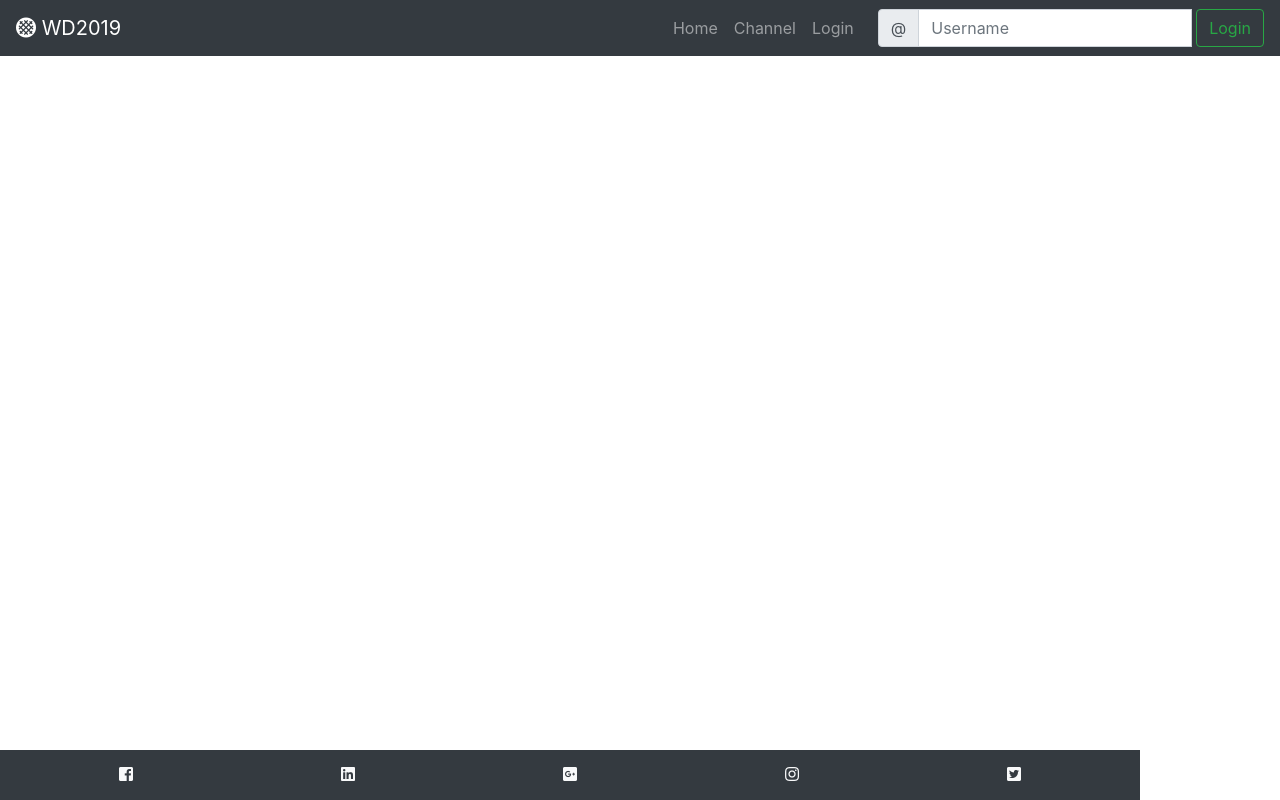
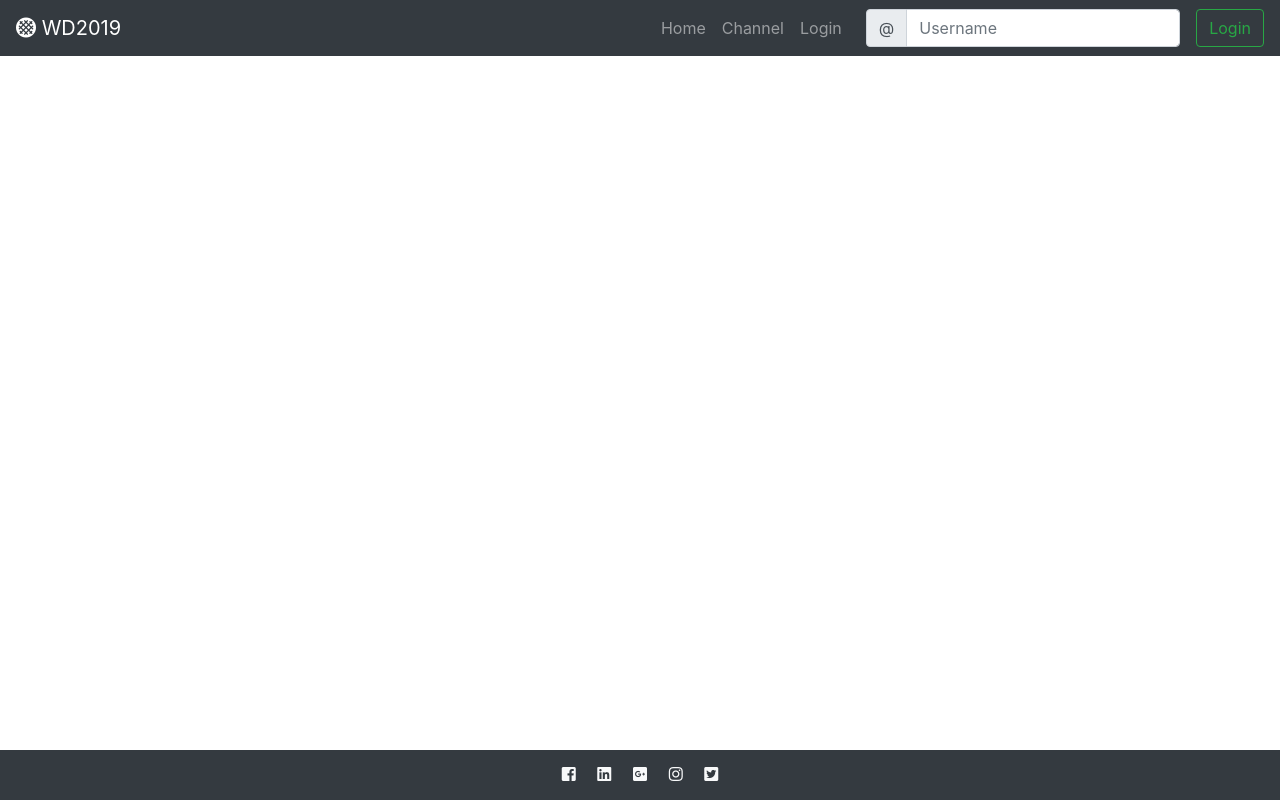
Before and after one commit to GuilhermeBorges3Ddev/DeveloperDeck, a React (Create React App) app in the folder my-app/: page / in a window 1280 px wide. Built offline with nearby package versions, Linux system fonts and the light colour scheme.

Commit message:
Footer done and all the whitespaces were removed

```diff
--- a/my-app/src/App.css
+++ b/my-app/src/App.css
@@ -25,7 +25,6 @@
 .footer{
   position: absolute;
   bottom: 0;
-  width: 100%;
   height: 50px;
 }
 
--- a/my-app/src/App.js
+++ b/my-app/src/App.js
@@ -7,6 +7,10 @@ class App extends Component {
       <div className="container-fluid p-0">
           <nav className="navbar navbar-expand-md navbar-dark bg-dark">
             <a className="navbar-brand" href="#"><i className="fas fa-stroopwafel"></i>&nbsp;WD2019</a>
+            <button className="navbar-toggler" type="button" data-toggle="collapse" data-target="#navbarMainToggler"
+              aria-controls="navbarMainToggler" aria-expanded="false" aria-label="Toggle navigation">
+              <span className="navbar-toggler-icon"></span>
+            </button>
             <section className="collapse navbar-collapse" id="navbarMainToggler">
               <div className="navbar-nav ml-auto pr-3">
                 <a className="nav-item nav-link" href="#">Home</a>
@@ -18,23 +22,21 @@ class App extends Component {
                   <div className="input-group-prepend">
                     <span className="input-group-text">@</span>
                   </div>
-                  <input type="text" className="form-control mr-1" placeholder="Username"/>
-                  <button className="btn btn-outline-success">Login</button>
+                  <input type="text" className="form-control mr-3" placeholder="Username"/>
                 </div>
+                <button className="btn btn-outline-success">Login</button>
               </form>
             </section>
-            <button className="navbar-toggler" type="button" data-toggle="collapse" data-target="#navbarMainToggler"
-              aria-controls="navbarMainToggler" aria-expanded="false" aria-label="Toggle navigation">
-              <span className="navbar-toggler-icon"></span>
-            </button>
           </nav>
 
-          <footer className="container d-flex pt-3 justify-content-around footer bg-dark text-light text-center">
+          <footer className="container col-12 pt-3 footer bg-dark text-light text-center">
+            <container className="container col-6 col-md-2 d-flex justify-content-around">
               <i class="fab fa-facebook-square"></i>
               <i class="fab fa-linkedin"></i>
               <i class="fab fa-google-plus-square"></i>
               <i class="fab fa-instagram"></i>
               <i class="fab fa-twitter-square"></i>
+            </container>
           </footer>
       </div>
     );
```
